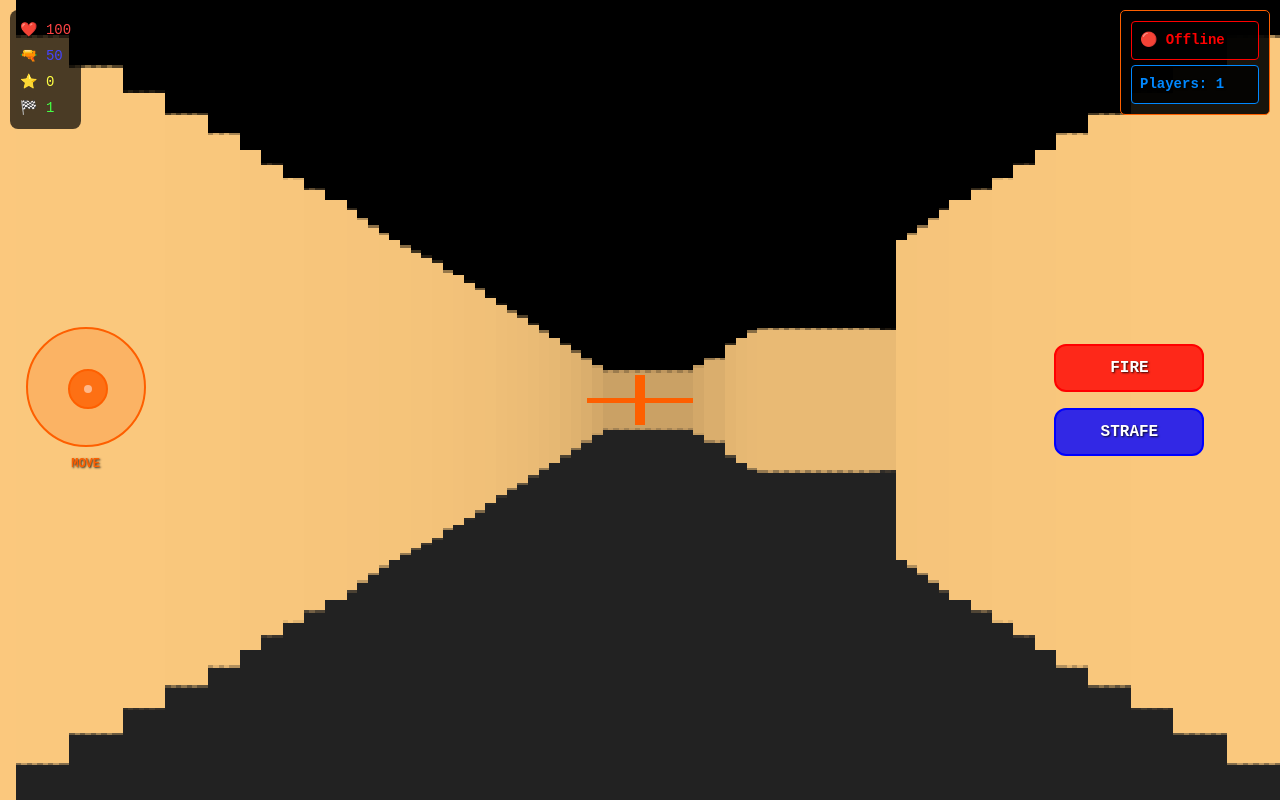
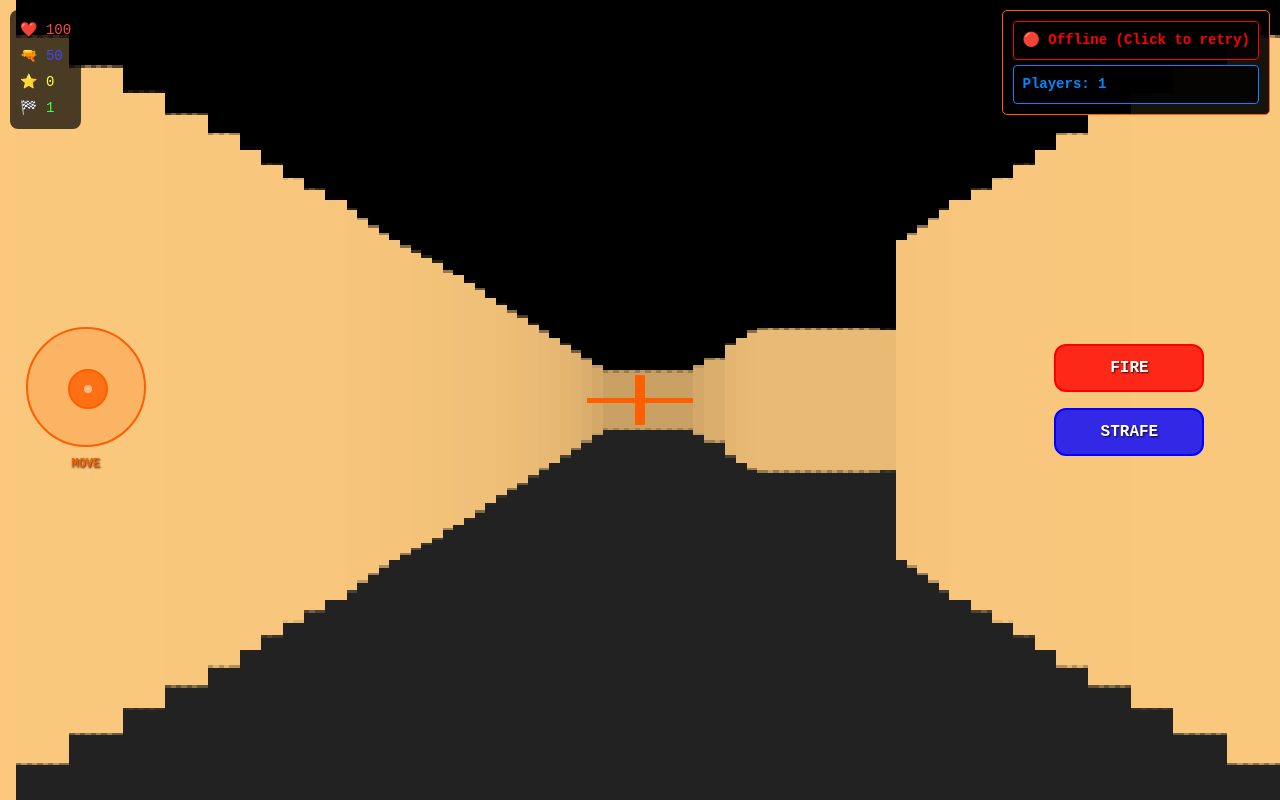
Before and after one commit to AidanTheBandit/FPS-WSS-R1, a React (Vite) app in the folder react/: page / in a window 1280 px wide. Built offline with nearby package versions, Linux system fonts and the light colour scheme; no server answers.

Commit message:
fix: enhance connection status handling with retry logic and improved UI feedback

```diff
--- a/react/src/RaycastingEngine.jsx
+++ b/react/src/RaycastingEngine.jsx
@@ -172,8 +172,21 @@ const RaycastingEngine = () => {
 
         {/* Multiplayer HUD */}
         <div className="multiplayer-hud">
-          <div className={`connection-status ${gameState.isConnected ? 'connected' : 'disconnected'}`}>
-            {gameState.isConnected ? '🟢 Online' : '🔴 Offline'}
+          <div
+            className={`connection-status ${gameState.isConnected ? 'connected' : 'disconnected'}`}
+            onClick={() => {
+              if (!gameState.isConnected && engineRef.current?.networkManager) {
+                console.log('Retrying connection...');
+                console.log('Connection status:', engineRef.current.networkManager.getConnectionStatus());
+                engineRef.current.networkManager.retryConnection();
+              } else if (gameState.isConnected && engineRef.current?.networkManager) {
+                console.log('Connection status:', engineRef.current.networkManager.getConnectionStatus());
+              }
+            }}
+            style={{ cursor: gameState.isConnected ? 'default' : 'pointer' }}
+            title={gameState.isConnected ? 'Connected to server' : 'Click to retry connection'}
+          >
+            {gameState.isConnected ? '🟢 Online' : '🔴 Offline (Click to retry)'}
           </div>
           <div className="player-count">
             Players: {gameState.connectedPlayers || 1}
--- a/react/src/engine/NetworkManager.js
+++ b/react/src/engine/NetworkManager.js
@@ -110,7 +110,14 @@ export class NetworkManager {
     if (this.socket) {
       this.socket.disconnect();
       this.socket = null;
-      this.connected = false;
+    }
+    this.connected = false;
+    this.connectionAttempts = 0;
+
+    // Clear any pending reconnect timers
+    if (this.reconnectTimer) {
+      clearTimeout(this.reconnectTimer);
+      this.reconnectTimer = null;
     }
   }
 
@@ -225,6 +232,22 @@ export class NetworkManager {
   }
 
   isConnected() {
-    return this.connected;
+    return this.connected && this.socket && this.socket.connected;
+  }
+
+  retryConnection() {
+    console.log('Manually retrying connection...');
+    this.disconnect();
+    setTimeout(() => this.connect(), 500);
+  }
+
+  getConnectionStatus() {
+    return {
+      connected: this.connected,
+      socketConnected: this.socket?.connected || false,
+      serverUrl: this.serverUrl,
+      connectionAttempts: this.connectionAttempts,
+      localPlayerId: this.localPlayerId
+    };
   }
 }
```
